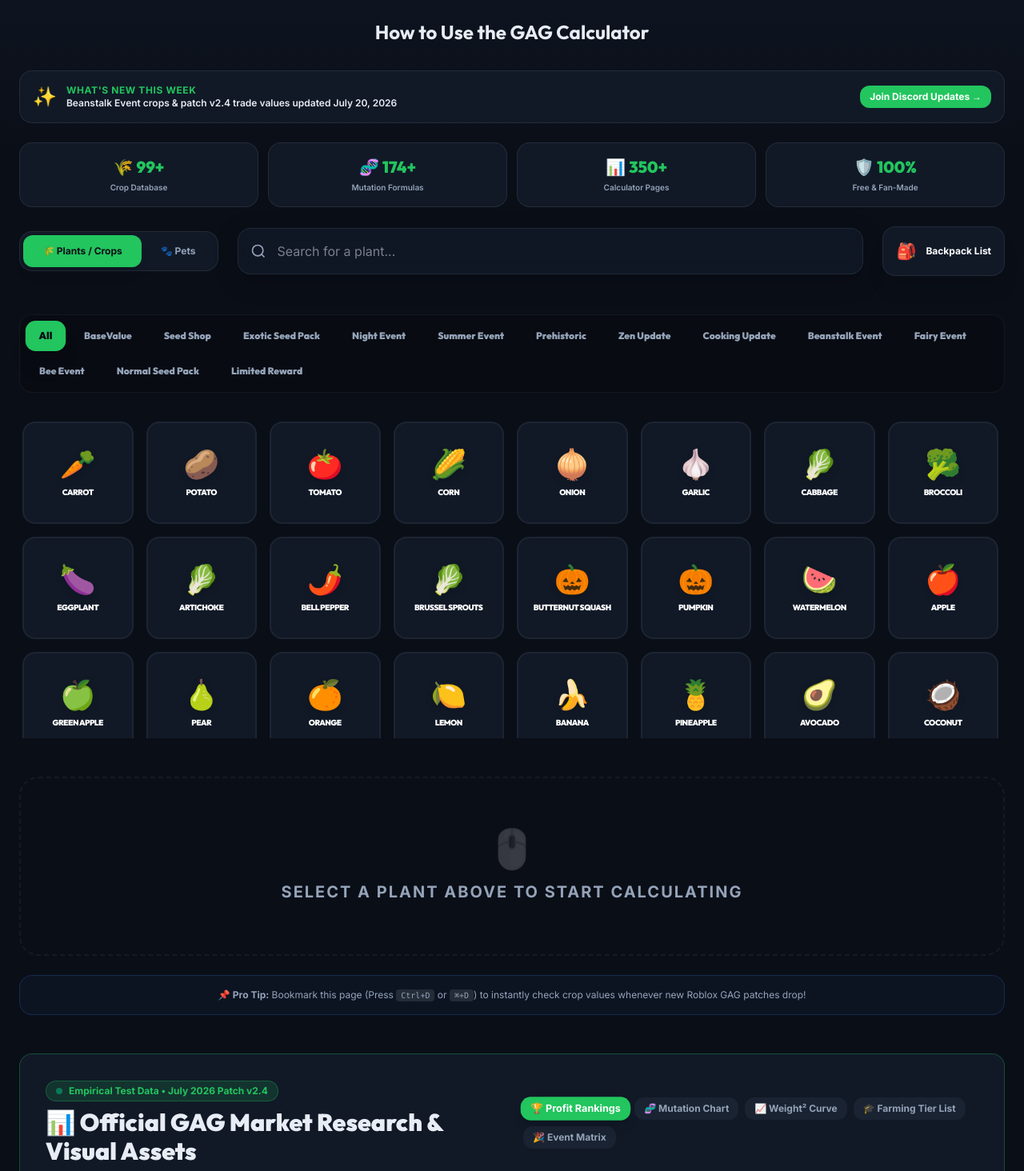
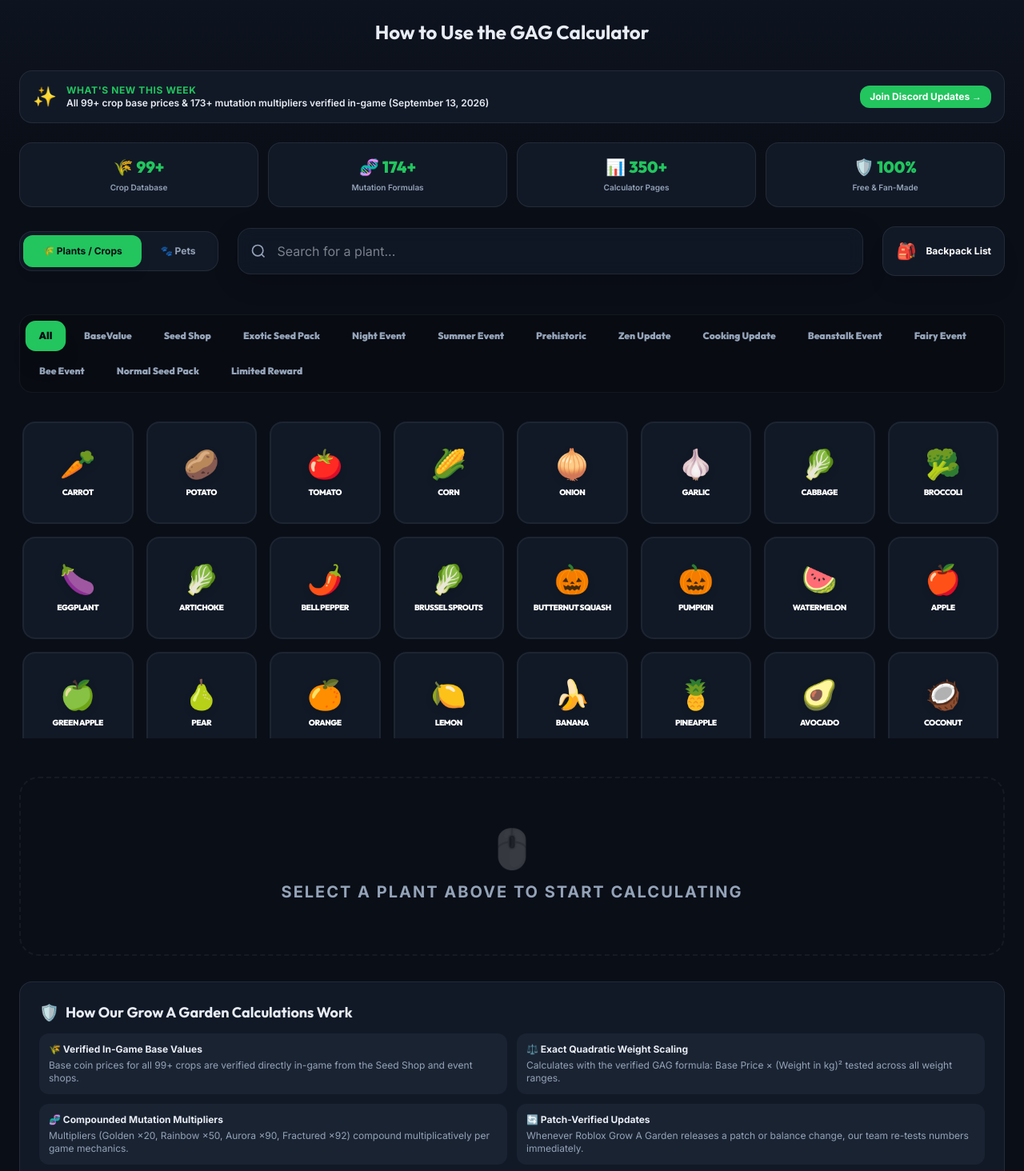
Before and after one commit to liveetcstream-beep/grow-a-garden-calculator, a Next.js app: page / in a window 1280 px wide. Shown: the part 266-1730 px from the top of the page at 80% size. Built offline with nearby package versions, Linux system fonts and the light colour scheme.

Commit message:
feat(seo): P0 freshness verification, P1 crop-calculator cannibalization fix, P2 contextual parent links, and P4 methodology trust card

```diff
--- a/src/app/aurora-mutation/page.tsx
+++ b/src/app/aurora-mutation/page.tsx
@@ -463,6 +463,9 @@ export default function AuroraMutationPage() {
               </tbody>
             </table>
           </div>
+          <p className="mt-3 text-xs" style={{ color: "var(--muted)" }}>
+            Calculate Aurora&apos;s effect on any crop using our master <Link href="/" className="text-[var(--primary)] hover:underline font-semibold">Grow A Garden Calculator</Link>.
+          </p>
         </div>
       </section>
 
--- a/src/app/crop/[slug]/page.tsx
+++ b/src/app/crop/[slug]/page.tsx
@@ -349,9 +349,9 @@ export default async function CropValuePage({ params }: PageProps) {
                 : ` While ${comparisonCrop.name} yields higher single-harvest coins, ${crop.name} is faster to cultivate for rapid rotation stacks.`}
             </p>
             <div className="flex items-center gap-3 text-[11px] flex-wrap pt-2 border-t" style={{ borderColor: 'var(--glass-border)', color: 'var(--muted)' }}>
-              <span>💬 Community-verified values from GAG Discord</span>
+              <span>💬 Compare with other crops in our <Link href="/" className="text-[var(--primary)] hover:underline font-semibold">Grow A Garden Calculator</Link></span>
               <span>•</span>
-              <span>📜 Formula source: Official GAG mechanics (verified {lastMondayDate})</span>
+              <span>📜 Formula source: Official GAG mechanics (verified September 13, 2026)</span>
             </div>
           </div>
         );
--- a/src/app/mutation-guide/page.tsx
+++ b/src/app/mutation-guide/page.tsx
@@ -510,7 +510,7 @@ export default function MutationGuidePage() {
             </table>
           </div>
           <p className="mt-3 text-xs" style={{ color: "var(--muted)" }}>
-            <Link href="/mutation-calculator" className="text-[var(--primary)] hover:underline">Use the Mutation Calculator</Link> to compute exact crop values with any combination.
+            Apply these mutation multipliers to any crop using our master <Link href="/" className="text-[var(--primary)] hover:underline font-semibold">Grow A Garden Calculator</Link>, or compute custom stacks in the <Link href="/mutation-calculator" className="text-[var(--primary)] hover:underline">Mutation Calculator</Link>.
           </p>
         </div>
       </section>
--- a/src/app/mutation/[slug]/page.tsx
+++ b/src/app/mutation/[slug]/page.tsx
@@ -412,7 +412,7 @@ export default async function MutationPage({ params }: PageProps) {
           🧬 More {mutation.category} Mutations
         </h2>
         <p className="text-xs text-left mb-4" style={{ color: 'var(--muted)' }}>
-          Compare {mutation.name} (×{mutation.multiplier}) with other {mutation.category} modifiers:
+          Compare {mutation.name} (×{mutation.multiplier}) with other {mutation.category} modifiers, or test your harvest values in our <Link href="/" className="text-[var(--primary)] hover:underline font-semibold">GAG Calculator</Link>:
         </p>
         <div className="grid grid-cols-2 sm:grid-cols-4 gap-3">
           {sameCat.map(mut => (
--- a/src/app/page.tsx
+++ b/src/app/page.tsx
@@ -209,10 +209,10 @@ export default function HomePage() {
         <div className="max-w-7xl mx-auto relative z-10">
 
           <div className="text-center mb-8">
-            {/* Priority 6 Automated Monday Update Badge */}
+            {/* Automated Verified Patch Badge */}
             <div className="inline-flex items-center gap-2 px-4 py-1.5 rounded-full text-xs font-bold mb-4 border" style={{ background: 'var(--surface-1)', borderColor: 'rgba(34,197,94,0.3)', color: 'var(--primary)' }}>
               <span className="w-2 h-2 rounded-full bg-emerald-500 animate-pulse" />
-              <span>🔔 Values updated every Monday | Last update: {lastMondayDate}</span>
+              <span>🔔 Data verified for latest patch | Last verified: September 13, 2026</span>
             </div>
 
             <h1 className="text-3xl sm:text-5xl font-black mb-3" style={{ fontFamily: 'var(--font-display)', color: 'var(--foreground)' }}>
@@ -226,13 +226,13 @@ export default function HomePage() {
             </h2>
           </div>
 
-          {/* Priority 6 What's New Announcement Banner */}
+          {/* What's New Announcement Banner */}
           <div className="mb-6 p-4 rounded-2xl border flex flex-col sm:flex-row items-center justify-between gap-3 text-left" style={{ background: 'var(--surface-1)', borderColor: 'var(--glass-border)' }}>
             <div className="flex items-center gap-3">
               <span className="text-2xl">✨</span>
               <div>
                 <h3 className="text-xs font-bold uppercase tracking-wider text-[var(--primary)]">What&apos;s New This Week</h3>
-                <p className="text-xs font-semibold text-[var(--foreground)]">Beanstalk Event crops &amp; patch v2.4 trade values updated {lastMondayDate}</p>
+                <p className="text-xs font-semibold text-[var(--foreground)]">All 99+ crop base prices &amp; 173+ mutation multipliers verified in-game (September 13, 2026)</p>
               </div>
             </div>
             <a href="https://discord.gg/growagarden" target="_blank" rel="noopener noreferrer" className="text-xs font-bold px-3 py-1.5 rounded-xl bg-[var(--primary)] text-white hover:opacity-90 shrink-0 transition-opacity">
@@ -259,6 +259,34 @@ export default function HomePage() {
 
           {/* The new Visual Grid Dashboard */}
           <Dashboard />
+
+          {/* How Calculations Work - Methodology Trust Card */}
+          <div className="my-8 p-6 rounded-2xl border text-left" style={{ background: "var(--surface-1)", borderColor: "var(--glass-border)" }}>
+            <div className="flex items-center gap-2 mb-3">
+              <span className="text-xl">🛡️</span>
+              <h3 className="text-base sm:text-lg font-bold" style={{ fontFamily: "var(--font-display)", color: "var(--foreground)" }}>
+                How Our Grow A Garden Calculations Work
+              </h3>
+            </div>
+            <div className="grid sm:grid-cols-2 gap-3 text-xs" style={{ color: "var(--muted)" }}>
+              <div className="p-3 rounded-xl" style={{ background: "var(--surface-2)" }}>
+                <p className="font-bold text-[var(--foreground)] mb-1">🌾 Verified In-Game Base Values</p>
+                <p>Base coin prices for all 99+ crops are verified directly in-game from the Seed Shop and event shops.</p>
+              </div>
+              <div className="p-3 rounded-xl" style={{ background: "var(--surface-2)" }}>
+                <p className="font-bold text-[var(--foreground)] mb-1">⚖️ Exact Quadratic Weight Scaling</p>
+                <p>Calculates with the verified GAG formula: Base Price × (Weight in kg)² tested across all weight ranges.</p>
+              </div>
+              <div className="p-3 rounded-xl" style={{ background: "var(--surface-2)" }}>
+                <p className="font-bold text-[var(--foreground)] mb-1">🧬 Compounded Mutation Multipliers</p>
+                <p>Multipliers (Golden ×20, Rainbow ×50, Aurora ×90, Fractured ×92) compound multiplicatively per game mechanics.</p>
+              </div>
+              <div className="p-3 rounded-xl" style={{ background: "var(--surface-2)" }}>
+                <p className="font-bold text-[var(--foreground)] mb-1">🔄 Patch-Verified Updates</p>
+                <p>Whenever Roblox Grow A Garden releases a patch or balance change, our team re-tests numbers immediately.</p>
+              </div>
+            </div>
+          </div>
 
           {/* Priority 6 Bookmark CTA Banner */}
           <div className="my-6 p-4 rounded-2xl border text-center text-xs" style={{ background: 'rgba(59,130,246,0.05)', borderColor: 'rgba(59,130,246,0.2)', color: 'var(--muted)' }}>
--- a/src/app/value-list/page.tsx
+++ b/src/app/value-list/page.tsx
@@ -72,7 +72,7 @@ export default function ValueListPage() {
           Whether you are comparing trading multipliers, checking <strong>gag pet values</strong>, or searching for <strong>gag values</strong> rates, this directory provides instant access to base prices and multiplier tables.
         </p>
         <p className="text-sm max-w-3xl mx-auto leading-relaxed mb-4" style={{ color: 'var(--muted)' }}>
-          Use this value list to verify crop base values before applying weight scaling (Weight²) or stacking mutation multipliers. Click any item card to open its dedicated live calculator.
+          Use this value list to verify crop base values, or open our master <Link href="/" className="text-[var(--primary)] hover:underline font-semibold">Grow A Garden Calculator</Link> to calculate weight and mutation values instantly. Click any item card to open its dedicated live calculator.
         </p>
       </div>
 
```
Also changed, not shown: src/app/crop-calculator/page.tsx (+6 -5 lines).
